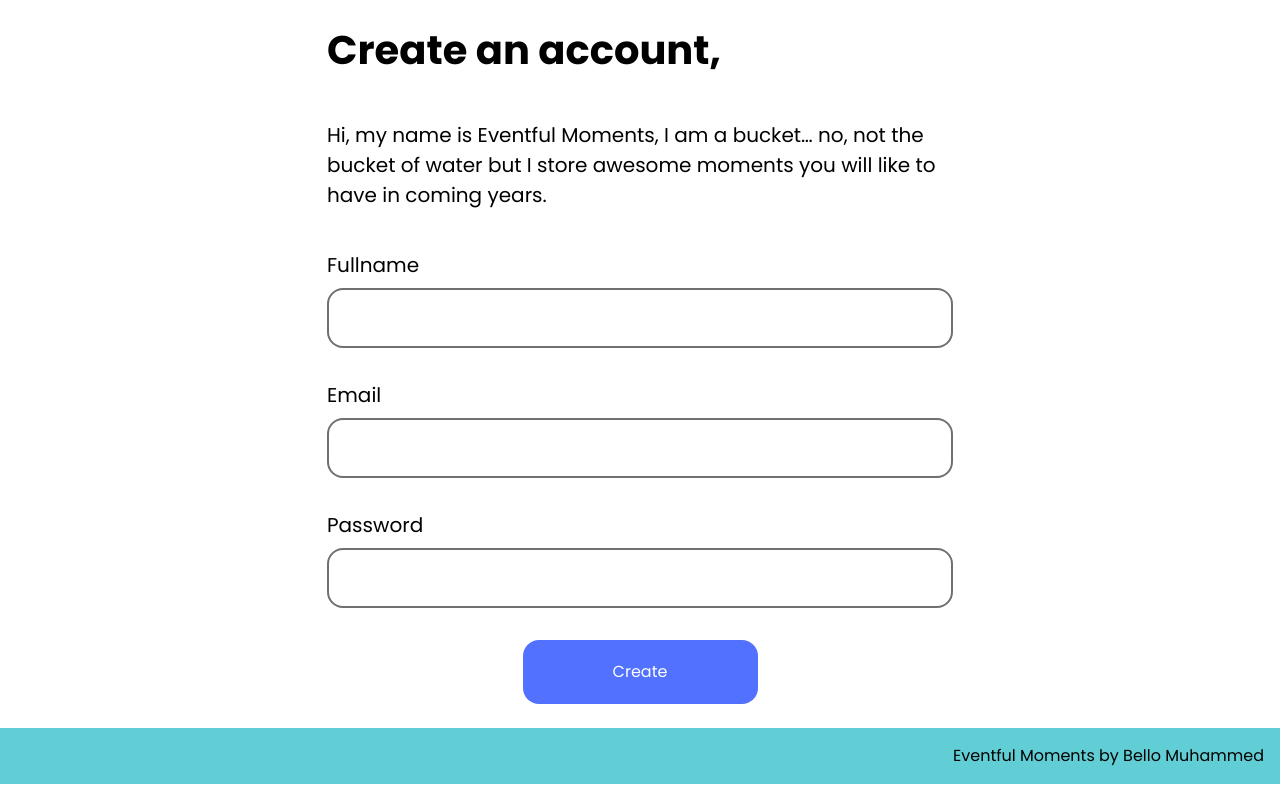
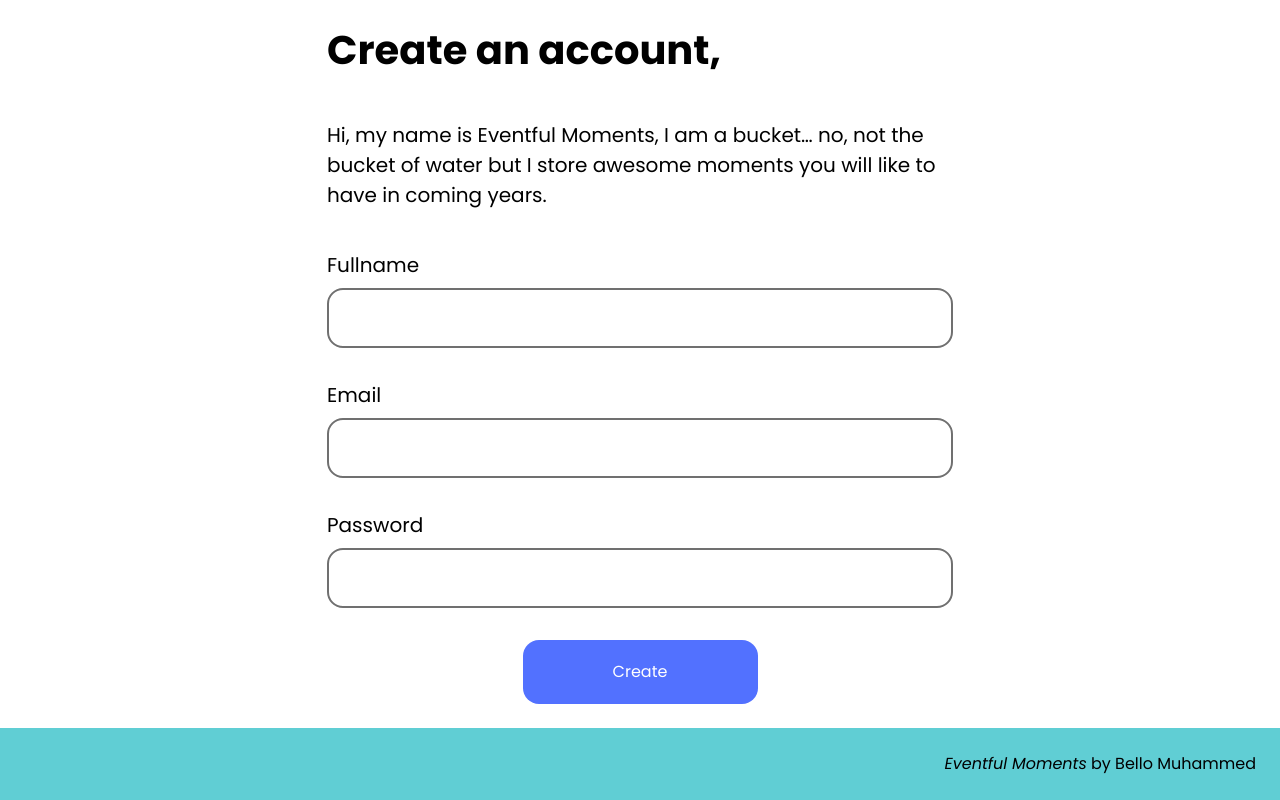
Before and after one commit to Sallah10/eventful-app, a Vue app: page / in a window 1280 px wide. Shown: the part 2927-3727 px from the top of the page. Built offline with nearby package versions, Linux system fonts and the light colour scheme.

Commit message:
Tablet responsiveness done

```diff
--- a/src/components/footer.vue
+++ b/src/components/footer.vue
@@ -1,6 +1,6 @@
 <template>
-    <footer class="bg-[#60CED4] flex justify-end px-4 py-4  ">
-        <h1 class="text-[#000000] text-md">Eventful Moments by Bello Muhammed</h1>
+    <footer class="bg-[#60CED4] flex justify-end px-4 py-4  md:px-6 md:py-6">
+        <h1 class="text-[#000000] text-md"> <span class="italic">Eventful Moments</span>  by Bello Muhammed</h1>
     </footer>
 </template>
 
```
